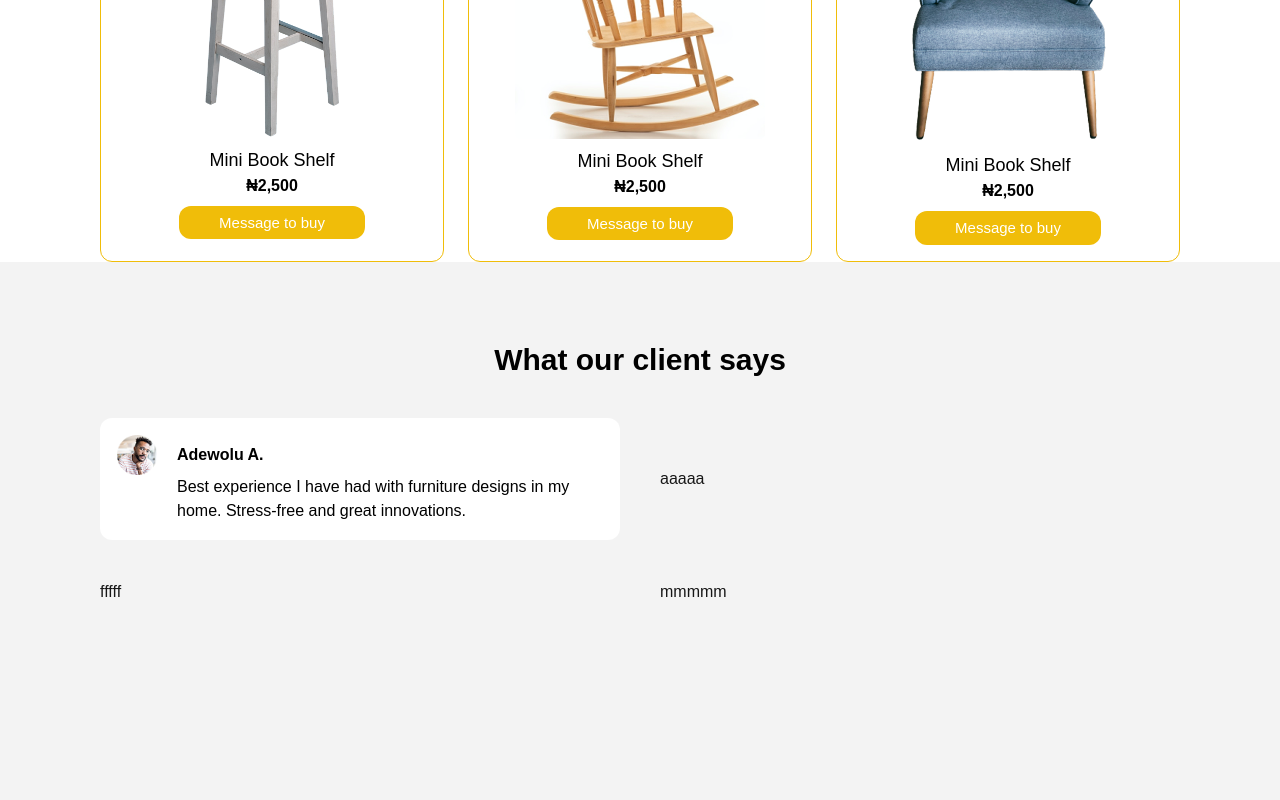
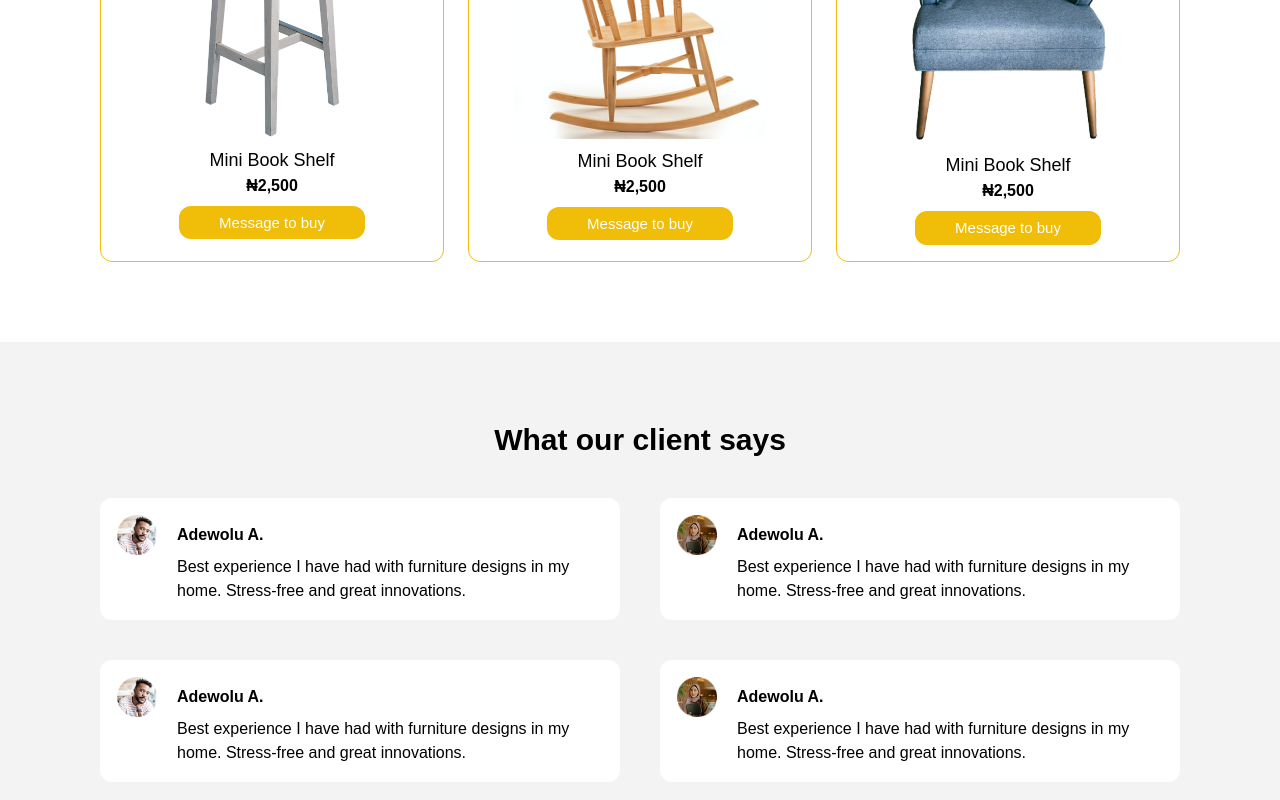
Before and after one commit to Bida3443/Forest-products, a Next.js app: page / in a window 1280 px wide. Shown: the part 3187-3987 px from the top of the page. Built offline with nearby package versions, Linux system fonts and the light colour scheme.

Commit message:
forest products

```diff
--- a/src/components/Section3/Section3.tsx
+++ b/src/components/Section3/Section3.tsx
@@ -10,7 +10,7 @@ import foam from "../../../public/foamchair.png";
 
 export default function OurProducts (){
     return(
-        <section className="bg-white pt-20  min-h-screen ">
+        <section className="bg-white py-20 min-h-screen  overflow-hidden">
             <div className="  overflow-hidden">
                 <div className="flex justify-between mb-10 lg:px-25 px-2">
                     <h1 className="text-black font-bold">OUR PRODUCTS</h1>
--- a/src/components/Section4/Client.tsx
+++ b/src/components/Section4/Client.tsx
@@ -6,17 +6,30 @@ import Ellip from "../../../public/Ellipse 5.png";
 
 export default function Client () {
   return (
-    <section className="bg-[#f3f3f3] h-screen overflow-hidden pt-20">
+    <section className="bg-[#f3f3f3] min-h-screen   pt-20">
         <div className="flex justify-center items-center flex-col">
                 <h1 className="text-black text-3xl font-bold">What our client says</h1>
             <div className="grid lg:grid-cols-2 grid-cols-1 justify-center items-center gap-10 pt-10">
-                <div className="items-center bg-white justify-center lg:w-130 w-100   p-4 rounded-xl  border border-transparent hover:border-[#F0BD09] hover:shadow-md transition-all duration-300  ">
+                <div className="items-center bg-white justify-center lg:w-130 w-100  p-4 rounded-xl border border-transparent hover:border-[#F0BD09] hover:shadow-md transition-all cursor-pointer duration-300 ">
                     <div className="flex items-center gap-5 "><Image src={Ellips} alt="Ellise Image" width={100} height={100} className="w-10 h-10"/><h2 className="text-black font-bold">Adewolu A.</h2></div>
                     <p className="text-black pl-15">Best experience I have had with furniture designs in my home. Stress-free and great innovations.</p>
                 </div>
-                <div>aaaaa</div>
-                <div>fffff</div>
-                <div>mmmmm</div>
+
+                <div className="items-center bg-white justify-center lg:w-130 w-100  p-4 rounded-xl border border-transparent hover:border-[#F0BD09] hover:shadow-md transition-all cursor-pointer duration-300 ">
+                    <div className="flex items-center gap-5 "><Image src={Ellip} alt="Ellise Image" width={100} height={100} className="w-10 h-10"/><h2 className="text-black font-bold">Adewolu A.</h2></div>
+                    <p className="text-black pl-15">Best experience I have had with furniture designs in my home. Stress-free and great innovations.</p>
+                </div>
+
+                <div className="items-center bg-white justify-center lg:w-130 w-100  p-4 rounded-xl border border-transparent hover:border-[#F0BD09] hover:shadow-md transition-all cursor-pointer duration-300 ">
+                    <div className="flex items-center gap-5 "><Image src={Ellips} alt="Ellise Image" width={100} height={100} className="w-10 h-10"/><h2 className="text-black font-bold">Adewolu A.</h2></div>
+                    <p className="text-black pl-15">Best experience I have had with furniture designs in my home. Stress-free and great innovations.</p>
+                </div>
+
+                <div className="items-center bg-white justify-center lg:w-130 w-100  p-4 rounded-xl border border-transparent hover:border-[#F0BD09] hover:shadow-md transition-all cursor-pointer duration-300 ">
+                    <div className="flex items-center gap-5 "><Image src={Ellip} alt="Ellise Image" width={100} height={100} className="w-10 h-10"/><h2 className="text-black font-bold">Adewolu A.</h2></div>
+                    <p className="text-black pl-15">Best experience I have had with furniture designs in my home. Stress-free and great innovations.</p>
+                </div>
+
             </div>
         </div>
     </section>
```
